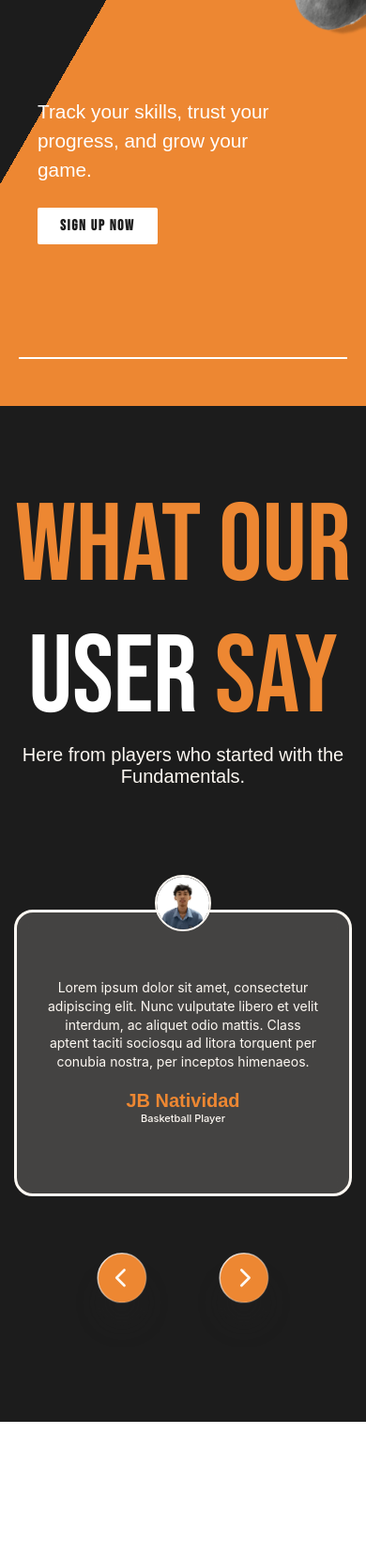
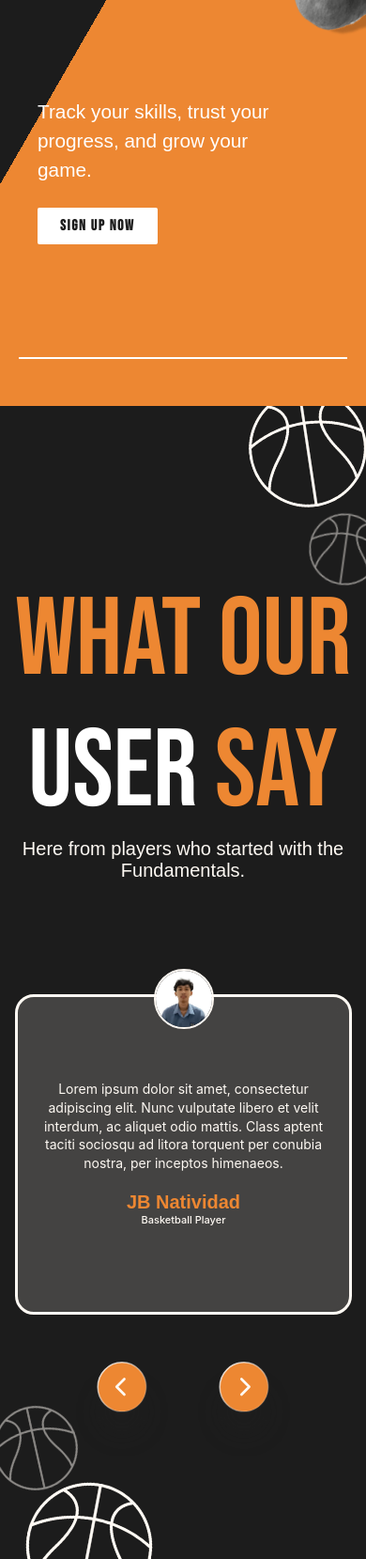
Before and after one commit to ArjTheProgrammer/fundamentals-frontend, a website: page index.html in a window 390 px wide. Shown: the part 715-2374 px from the top of the page at 94% size. Before the commit the page ends 2228 px from the top, so only its background shows below. Drawn offline with nearby package versions, Linux system fonts and the light colour scheme.

Commit message:
Add balls to testimonial and make it responsive

```diff
--- a/index.css
+++ b/index.css
@@ -1,7 +1,6 @@
 * {
   margin: 0;
   padding: 0;
-  box-sizing: border-box;
 }
 
 body {
@@ -194,9 +193,11 @@ body {
 
 /*testimonial*/
 .testimonial {
+  position: relative;
   background-color: #1c1c1c;
-  padding: 80px 0 80px 0;
+  padding: 80px 0 10px 0;
   color: #fef9f3;
+  overflow: hidden;
 }
 
 .testimonial-titles {
@@ -207,6 +208,7 @@ body {
 
 .testimonial-title {
   font-family: "Bebas Neue";
+  margin-top: clamp(100px, 0px, 0px);
   font-size: clamp(50px, 128px, 30vw);
   color: #ed8732;
 }
@@ -234,6 +236,7 @@ body {
   display: flex;
   justify-content: center;
   gap: 30px;
+  padding-bottom: 100px;
   margin: 0 auto;
 }
 
@@ -314,6 +317,249 @@ body {
   font-weight: 500;
 }
 
+.ball.first {
+  position: absolute;
+  top: clamp(0px, 2vw, 20px);
+  left: clamp(-20px, -5vw, -80px);
+  width: clamp(140px, 15vw, 287px);
+  height: auto;
+  transform: rotate(-8.517deg);
+  flex-shrink: 0;
+  aspect-ratio: 1/1;
+}
+
+.ball.second {
+  position: absolute;
+  top: clamp(110px, 15vw, 171px);
+  left: clamp(10%, 10%, 15%);
+  width: clamp(85px, 10vw, 171px);
+  height: auto;
+  transform: rotate(7.78deg);
+  flex-shrink: 0;
+  aspect-ratio: 1/1;
+  opacity: 0.5;
+}
+
+.ball.third {
+  position: absolute;
+  right: clamp(5%, 10%, 15%);
+  bottom: clamp(-100px, -50px, 0vw);
+  width: clamp(150px, 15vw, 287px);
+  height: auto;
+  transform: rotate(10.685deg);
+  flex-shrink: 0;
+  aspect-ratio: 1/1;
+}
+
+.ball.fourth {
+  position: absolute;
+  bottom: clamp(40px, 200vh, 80px);
+  right: clamp(2%, 3%, 5%);
+  width: clamp(100px, 10vw, 171px);
+  height: auto;
+  transform: rotate(-12.526deg);
+  flex-shrink: 0;
+  aspect-ratio: 1/1;
+  opacity: 0.5;
+}
+
+/* Current ball styles remain the same */
+.ball.first {
+  position: absolute;
+  top: clamp(0px, 2vw, 20px);
+  left: clamp(-20px, -5vw, -80px);
+  width: clamp(140px, 15vw, 287px);
+  height: auto;
+  transform: rotate(-8.517deg);
+  flex-shrink: 0;
+  aspect-ratio: 1/1;
+}
+
+.ball.second {
+  position: absolute;
+  top: clamp(110px, 15vw, 171px);
+  left: clamp(10%, 10%, 15%);
+  width: clamp(85px, 10vw, 171px);
+  height: auto;
+  transform: rotate(7.78deg);
+  flex-shrink: 0;
+  aspect-ratio: 1/1;
+  opacity: 0.5;
+}
+
+.ball.third {
+  position: absolute;
+  right: clamp(5%, 10%, 15%);
+  bottom: clamp(-100px, -50px, 0vw);
+  width: clamp(150px, 15vw, 287px);
+  height: auto;
+  transform: rotate(10.685deg);
+  flex-shrink: 0;
+  aspect-ratio: 1/1;
+}
+
+.ball.fourth {
+  position: absolute;
+  bottom: clamp(40px, 8vh, 80px);
+  right: clamp(2%, 3%, 5%);
+  width: clamp(100px, 10vw, 171px);
+  height: auto;
+  transform: rotate(-12.526deg);
+  flex-shrink: 0;
+  aspect-ratio: 1/1;
+  opacity: 0.5;
+}
+
+/* Mirror positions in media query */
+@media screen and (max-width: 768px) {
+  .testimonial-cards {
+    gap: 80px;
+    padding: 50px 20px;
+  }
+
+  .testimonial-card {
+    width: 85%;
+    min-width: 280px;
+  }
+
+  /* First ball - move from left to right */
+  .ball.first {
+    left: auto; /* Remove left positioning */
+    right: clamp(-20px, -5vw, -80px); /* Mirror to right side */
+    width: clamp(100px, 12vw, 200px); /* Slightly smaller */
+    transform: rotate(8.517deg); /* Reverse rotation */
+  }
+
+  /* Second ball - move from left to right */
+  .ball.second {
+    left: auto; /* Remove left positioning */
+    right: clamp(10%, 10%, 15%); /* Mirror to right side */
+    width: clamp(60px, 8vw, 120px); /* Slightly smaller */
+    transform: rotate(-7.78deg); /* Reverse rotation */
+  }
+
+  /* Third ball - move from right to left */
+  .ball.third {
+    right: auto; /* Remove right positioning */
+    left: clamp(5%, 10%, 15%); /* Mirror to left side */
+    width: clamp(100px, 12vw, 200px); /* Slightly smaller */
+    transform: rotate(-10.685deg); /* Reverse rotation */
+  }
+
+  /* Fourth ball - move from right to left */
+  .ball.fourth {
+    right: auto; /* Remove right positioning */
+    left: clamp(2%, 3%, 5%); /* Mirror to left side */
+    width: clamp(60px, 8vw, 120px); /* Slightly smaller */
+    transform: rotate(12.526deg); /* Reverse rotation */
+  }
+}
+
+@media screen and (max-width: 480px) {
+  .testimonial-cards {
+    gap: 60px;
+    padding: 40px 10px;
+  }
+
+  .testimonial-card {
+    width: 90%;
+    padding: 15px 10px;
+  }
+
+  .players {
+    top: -30px;
+  }
+
+  /* Further adjust sizes but keep mirrored positions */
+  .ball.first {
+    right: -10px;
+    width: clamp(80px, 10vw, 150px);
+  }
+
+  .ball.second {
+    right: 3%;
+    width: clamp(40px, 6vw, 80px);
+  }
+
+  .ball.third {
+    left: 3%;
+    width: clamp(80px, 10vw, 150px);
+  }
+
+  .ball.fourth {
+    left: 1%;
+    width: clamp(40px, 6vw, 80px);
+  }
+}
+
+/* Current ball styles remain the same */
+.ball.first {
+  position: absolute;
+  top: clamp(0px, 2vw, 20px);
+  left: clamp(-20px, -5vw, -80px);
+  width: clamp(140px, 15vw, 287px);
+  height: auto;
+  transform: rotate(-8.517deg);
+  flex-shrink: 0;
+  aspect-ratio: 1/1;
+}
+
+.ball.second {
+  position: absolute;
+  top: clamp(110px, 15vw, 171px);
+  left: clamp(10%, 10%, 15%);
+  width: clamp(85px, 10vw, 171px);
+  height: auto;
+  transform: rotate(7.78deg);
+  flex-shrink: 0;
+  aspect-ratio: 1/1;
+  opacity: 0.5;
+}
+
+.ball.third {
+  position: absolute;
+  right: clamp(5%, 10%, 15%);
+  bottom: clamp(-100px, -50px, 0vw);
+  width: clamp(150px, 15vw, 287px);
+  height: auto;
+  transform: rotate(10.685deg);
+  flex-shrink: 0;
+  aspect-ratio: 1/1;
+}
+
+.ball.fourth {
+  position: absolute;
+  bottom: clamp(40px, 8vh, 80px);
+  right: clamp(1%, 2%, 5%);
+  width: clamp(100px, 10vw, 171px);
+  height: auto;
+  transform: rotate(-12.526deg);
+  flex-shrink: 0;
+  aspect-ratio: 1/1;
+  opacity: 0.5;
+}
+
+@media screen and (max-width: 580px) {
+  .ball.first {
+    left: auto;
+    top: -2%;
+    right: -2%;
+  }
+
+  .ball.second {
+    left: auto;
+    right: -5%;
+  }
+
+  .ball.third {
+    left: 5%;
+    bottom: -5%;
+  }
+
+  .ball.fourth {
+    left: -3%;
+  }
+}
 /* @media screen and (max-width: 768px) {
   .testimonial-cards {
     gap: 80px;
--- a/index.html
+++ b/index.html
@@ -43,7 +43,7 @@
       <div class="testimonial-cards no-scrollbar">
         <div class="testimonial-card">
           <img
-            src="./assets/profiles/Silagan.jpeg"
+            src="./assets/index/Silagan.jpeg"
             alt="players"
             class="players"
           />
@@ -59,7 +59,7 @@
 
         <div class="testimonial-card">
           <img
-            src="./assets/profiles/Silagan.jpeg"
+            src="./assets/index/Silagan.jpeg"
             alt="players"
             class="players"
           />
@@ -75,7 +75,7 @@
 
         <div class="testimonial-card">
           <img
-            src="./assets/profiles/Silagan.jpeg"
+            src="./assets/index/Silagan.jpeg"
             alt="players"
             class="players"
           />
@@ -102,6 +102,10 @@
           alt="Next"
         />
       </div>
+      <img src="assets/index/ball.png" alt="ball" class="ball first" />
+      <img src="assets/index/ball.png" alt="ball" class="ball second" />
+      <img src="assets/index/ball.png" alt="ball" class="ball third" />
+      <img src="assets/index/ball.png" alt="ball" class="ball fourth" />
     </section>
   </body>
 </html>
```
Also changed, not shown: assets/index/Silagan.jpeg (renamed from assets/profiles/Silagan.jpeg), assets/index/ball.png (added).
